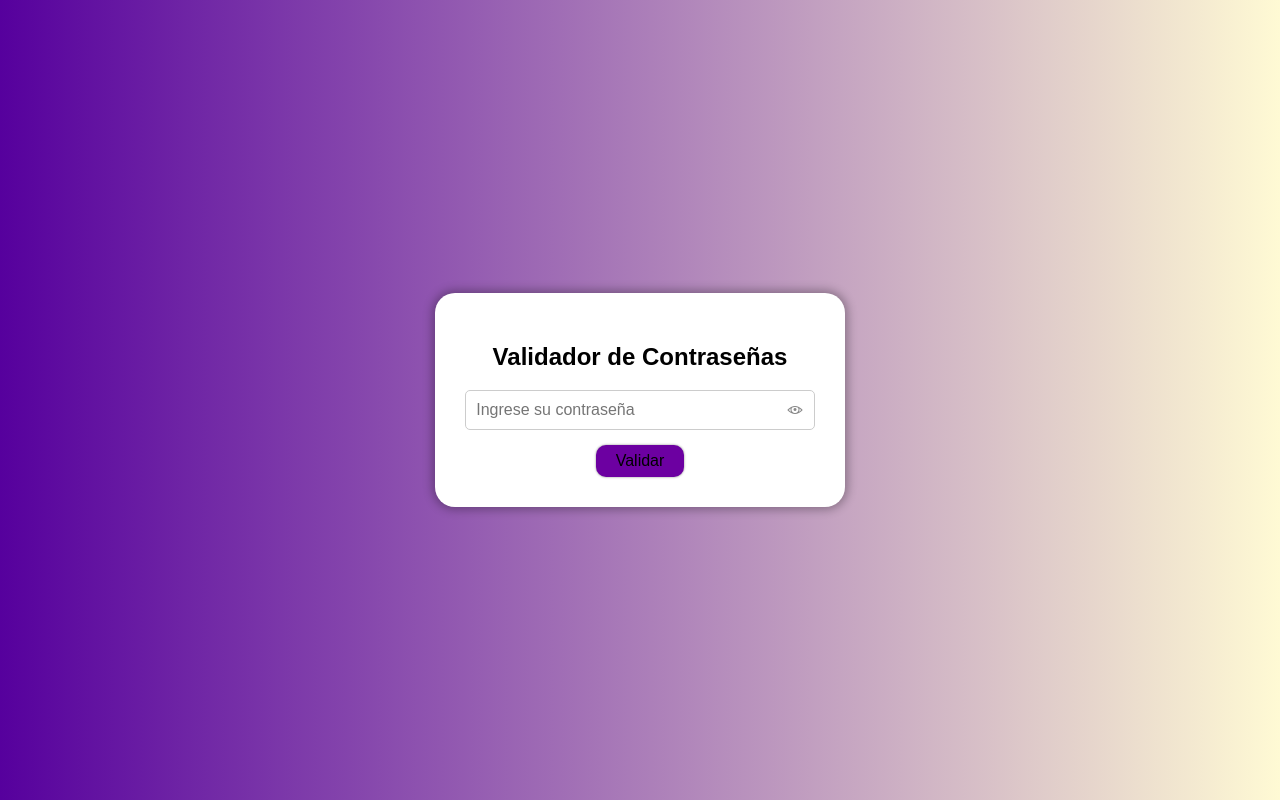
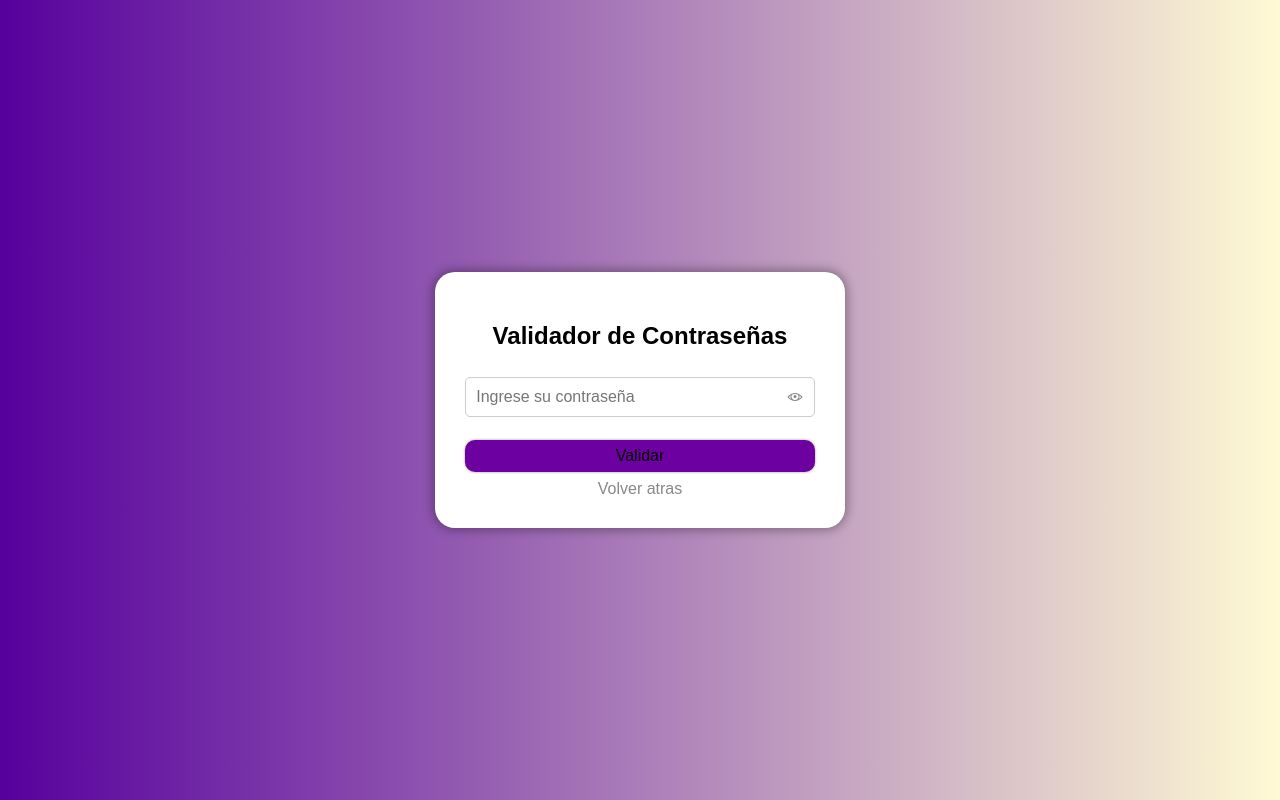
Before and after one commit to LibardoJosue/Mintic, a plain HTML site: page html/validator.html in a window 1280 px wide. Drawn offline with Linux system fonts and the light colour scheme.

Commit message:
funcionalidad de boton volver atras pagina validar contraseña

```diff
--- a/css/validator/validator.css
+++ b/css/validator/validator.css
@@ -16,6 +16,10 @@
             text-align: center;
             width: 350px;
             box-shadow: 0px 0px 10px 3px rgba(0,0,0,0.29);
+            display: flex;
+            flex-direction: column;
+            gap: 8px;
+
         }
         input[type="password"],
         input[type="text"] {
@@ -39,7 +43,7 @@
         #btn_validate:hover{
             background-color: #4b4b4b;
             color: white;
-            transform: scale(1.1);
+            /*transform: scale(1.1);*/
         }
         .toggle_password {
             position: absolute;
@@ -53,3 +57,15 @@
             position: relative;
             width: 100%;
         }
+
+        a{
+            text-decoration: none;
+            color: #888;
+
+        }
+
+        a:hover{
+            color: #4b4b4b;
+            text-decoration: underline;
+
+        }
--- a/html/validator.html
+++ b/html/validator.html
@@ -22,6 +22,7 @@
             <i class="fas fa-eye toggle_password" id="toggle_password"></i>
         </div>
         <button id="btn_validate" onclick="validar()">Validar</button>
+        <a href="../index.html">Volver atras</a>
     </div>
     <!--<script src="https://cdn.jsdelivr.net/npm/sweetalert2@11"></script>-->
     <script src="../Js/validator/validator.js"></script>
```
Also changed, not shown: html/TODO.html (+1 -1 lines), index.html (+1 -1 lines).
